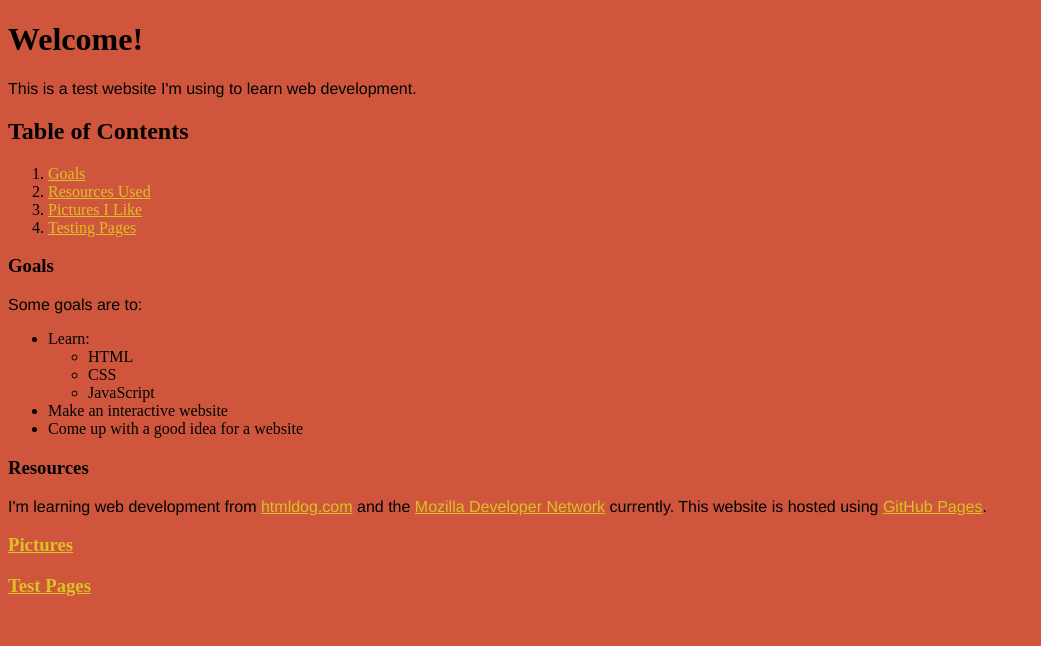
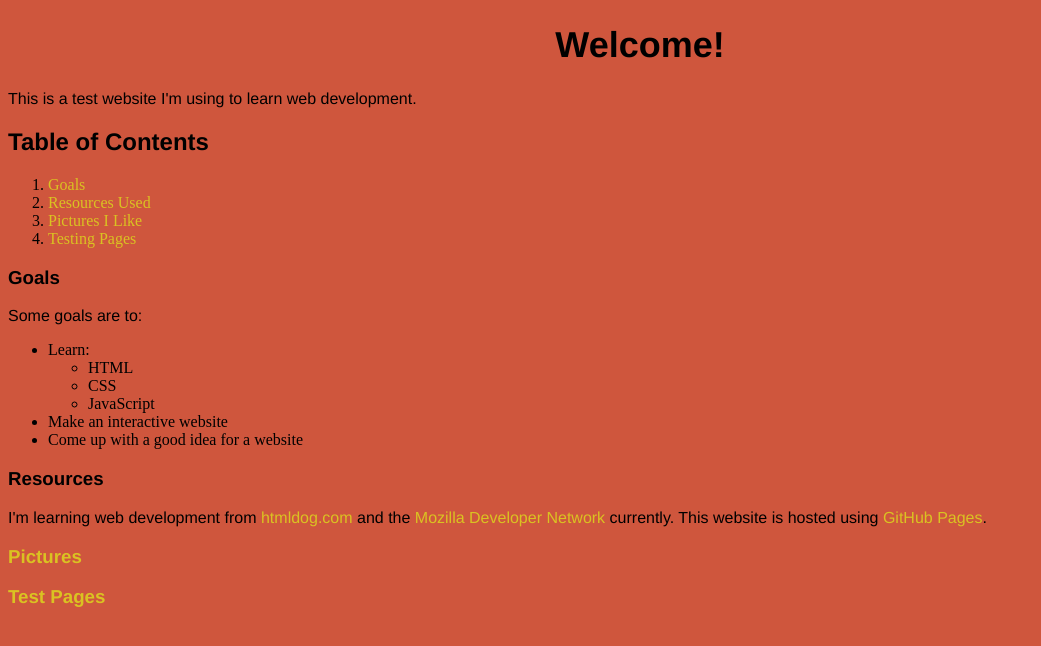
Before and after one commit to henrynine/henrynine.github.io, a PHP site: page / in a window 1280 px wide. Shown: the top 646 px of the page, without its empty margins (0-1041 px from the left). Run offline with PHP 8.4, Linux system fonts and the light colour scheme.

Commit message:
Style Update

```diff
--- a/styles.css
+++ b/styles.css
@@ -1,5 +1,19 @@
 body {
   background-color: rgba(204, 76, 49, 0.94)
+}
+
+h1 {
+  font-family: helvetica;
+  text-align: center;
+  font-size: 36px;
+}
+
+h2 {
+  font-family: helvetica;
+}
+
+h3 {
+  font-family: helvetica;
 }
 
 p {
@@ -8,4 +22,5 @@ p {
 
 a {
   color: rgb(218, 194, 34);
+  text-decoration: none;
 }
```
